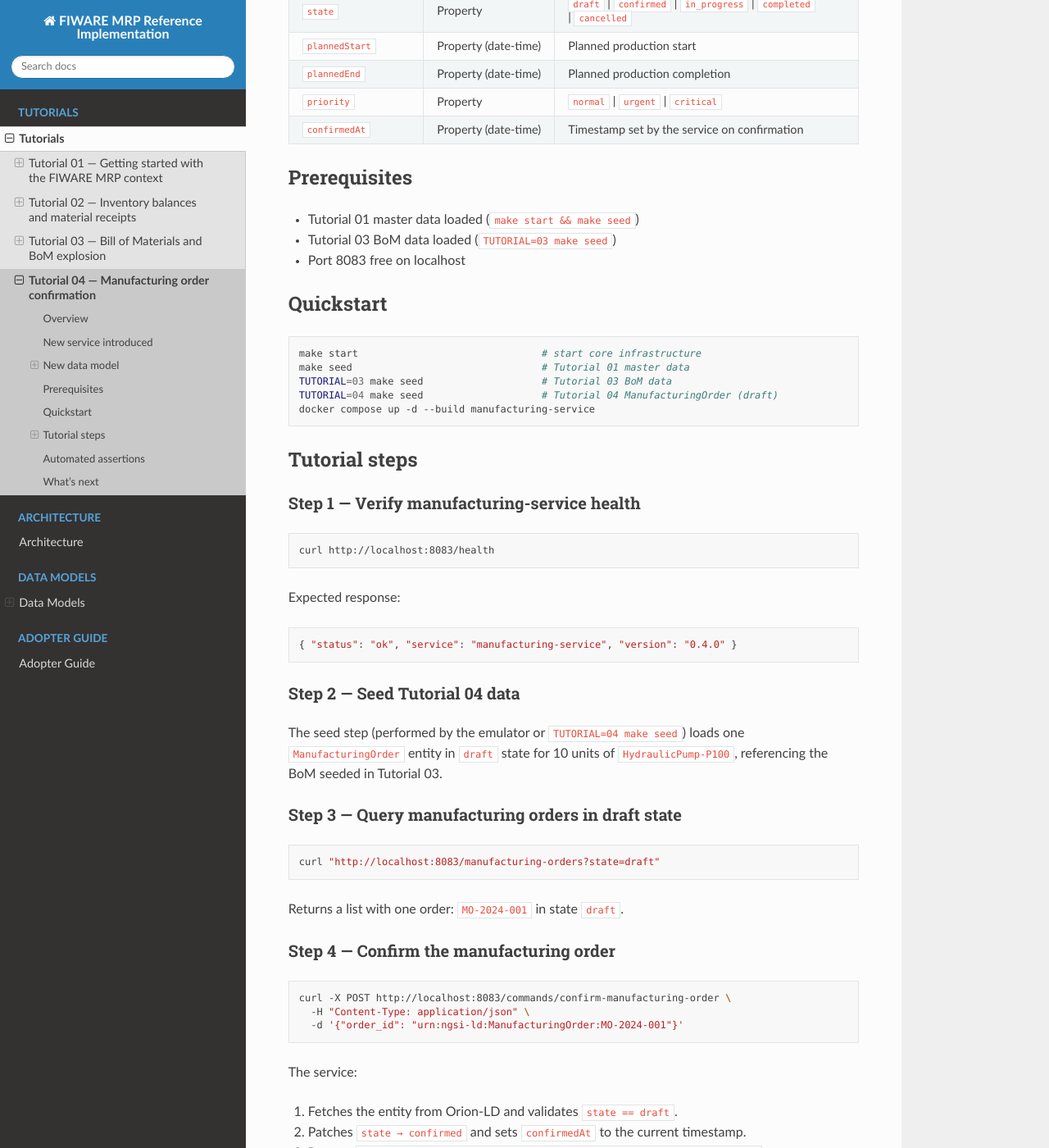
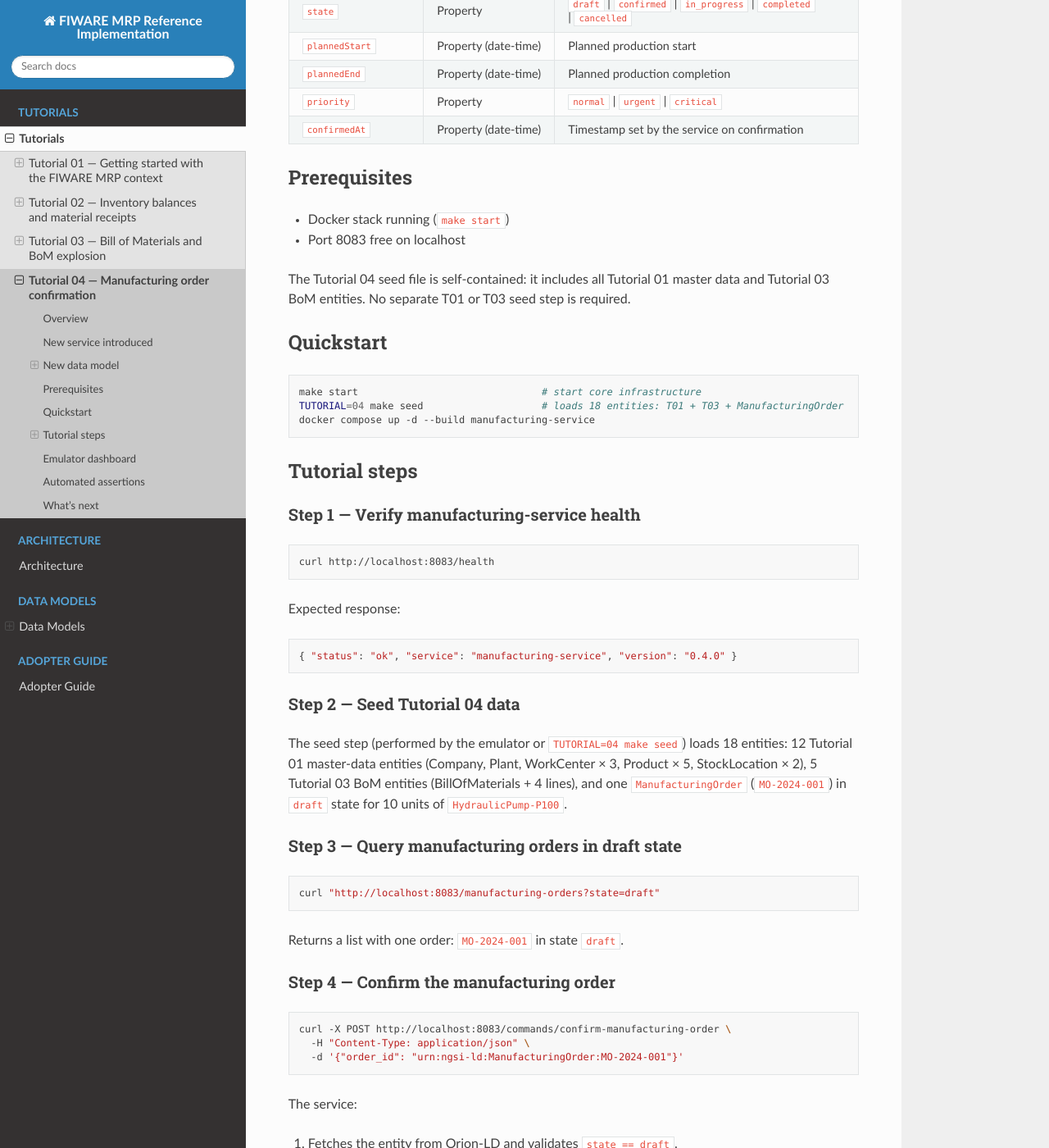
Before and after one commit to FcoMelendez/fiware-mrp, a Sphinx documentation site: the page built from docs/tutorials/tutorial_04.rst, in a window 1280 px wide and 1400 px high, scrolled down 1074 px. Shown: the whole window at 82% size. Built offline with Sphinx 7.4.7 and the Read the Docs theme 3.1.0, drawn with Linux system fonts in a browser that asks for light colours; some of the changed text lies outside the part shown.

Commit message:
docs: update T03/T04 prerequisites for self-contained seed files; add emulator dashboard section
- T03 and T04 seed files no longer require prior tutorials to be seeded
  separately — docs updated to reflect single-command quickstart.
- Tutorial 04 README and RST updated: seed now loads 18 entities (T01+T03+MO),
  quickstart simplified to TUTORIAL=04 make seed.
- Added emulator dashboard table to T04 README and RST showing card readings
  before and after the confirm step.
- Added playwright as dev dep for emulator-ui (used for automated screenshots).

Co-Authored-By: Claude Sonnet 4.6 <noreply@anthropic.com>

```diff
--- a/docs/tutorials/03-bom.rst
+++ b/docs/tutorials/03-bom.rst
@@ -148,7 +148,7 @@ Prerequisites
 ~~~~~~~~~~~~~
 
 * Docker and Docker Compose installed.
-* Tutorial 01 completed (or at minimum: ``make start``).
+* Docker stack running (``make start``). The Tutorial 03 seed file is self-contained and includes all Tutorial 01 master data — no separate T01 seed step needed.
 * ``bom-service`` is part of the default stack from Tutorial 03 onwards.
 
 CLI path
@@ -159,8 +159,7 @@ CLI path
    # 1. Start the full stack (includes bom-service from this tutorial onwards)
    make start
 
-   # 2. Seed Tutorial 01 master data + Tutorial 03 BoM data
-   TUTORIAL=01 make seed
+   # 2. Seed Tutorial 03 data (self-contained — includes T01 master data)
    TUTORIAL=03 make seed
 
    # 3. Verify the bom-service is running
--- a/docs/tutorials/tutorial_04.rst
+++ b/docs/tutorials/tutorial_04.rst
@@ -87,9 +87,10 @@ ManufacturingOrder properties
 Prerequisites
 -------------
 
-- Tutorial 01 master data loaded (``make start && make seed``)
-- Tutorial 03 BoM data loaded (``TUTORIAL=03 make seed``)
+- Docker stack running (``make start``)
 - Port 8083 free on localhost
+
+The Tutorial 04 seed file is self-contained: it includes all Tutorial 01 master data and Tutorial 03 BoM entities. No separate T01 or T03 seed step is required.
 
 Quickstart
 ----------
@@ -97,9 +98,7 @@ Quickstart
 .. code-block:: bash
 
    make start                               # start core infrastructure
-   make seed                                # Tutorial 01 master data
-   TUTORIAL=03 make seed                    # Tutorial 03 BoM data
-   TUTORIAL=04 make seed                    # Tutorial 04 ManufacturingOrder (draft)
+   TUTORIAL=04 make seed                    # loads 18 entities: T01 + T03 + ManufacturingOrder
    docker compose up -d --build manufacturing-service
 
 Tutorial steps
@@ -119,9 +118,11 @@ Expected response::
 Step 2 — Seed Tutorial 04 data
 ~~~~~~~~~~~~~~~~~~~~~~~~~~~~~~~~
 
-The seed step (performed by the emulator or ``TUTORIAL=04 make seed``) loads one
-``ManufacturingOrder`` entity in ``draft`` state for 10 units of ``HydraulicPump-P100``,
-referencing the BoM seeded in Tutorial 03.
+The seed step (performed by the emulator or ``TUTORIAL=04 make seed``) loads 18 entities:
+12 Tutorial 01 master-data entities (Company, Plant, WorkCenter × 3, Product × 5,
+StockLocation × 2), 5 Tutorial 03 BoM entities (BillOfMaterials + 4 lines), and one
+``ManufacturingOrder`` (``MO-2024-001``) in ``draft`` state for 10 units of
+``HydraulicPump-P100``.
 
 Step 3 — Query manufacturing orders in draft state
 ~~~~~~~~~~~~~~~~~~~~~~~~~~~~~~~~~~~~~~~~~~~~~~~~~~~~
@@ -165,6 +166,38 @@ Step 6 — Inspect the entity in the broker
      -H "Accept: application/ld+json" \
      -H 'Link: <http://localhost:3000/contexts/mrp/v0.1/context.jsonld>; rel="http://www.w3.org/ns/json-ld#context"; type="application/ld+json"'
 
+Emulator dashboard
+------------------
+
+The interactive emulator (``make start-mock``) shows a live business dashboard while you
+step through the tutorial. Key card readings after Tutorial 04:
+
+.. list-table::
+   :header-rows: 1
+   :widths: 30 35 35
+
+   * - Card
+     - After seed
+     - After confirm
+   * - Context Graph
+     - ``18 entities`` · company name · last-event timestamp
+     - unchanged
+   * - Shop Floor
+     - ``0% util. · 85% OEE tgt``
+     - unchanged
+   * - Inventory
+     - ``0.0× coverage · 2 loc. · 0 / 10 demand``
+     - unchanged
+   * - Bill of Materials
+     - ``1 BoM · 1/1 products ready`` (green)
+     - unchanged
+   * - Mfg Orders
+     - ``1 open · €2.5k · draft 1``
+     - ``conf. 1 · draft 0``
+
+Hover the ``last: HH:MM:SS`` sub-line on the Context Graph card to see a tooltip listing the
+last changed entity and a breakdown of all entity types currently in the context store.
+
 Automated assertions
 ---------------------
 
```
Also changed, not shown: tutorials/04-manufacturing-order/README.md, 2 other files.
